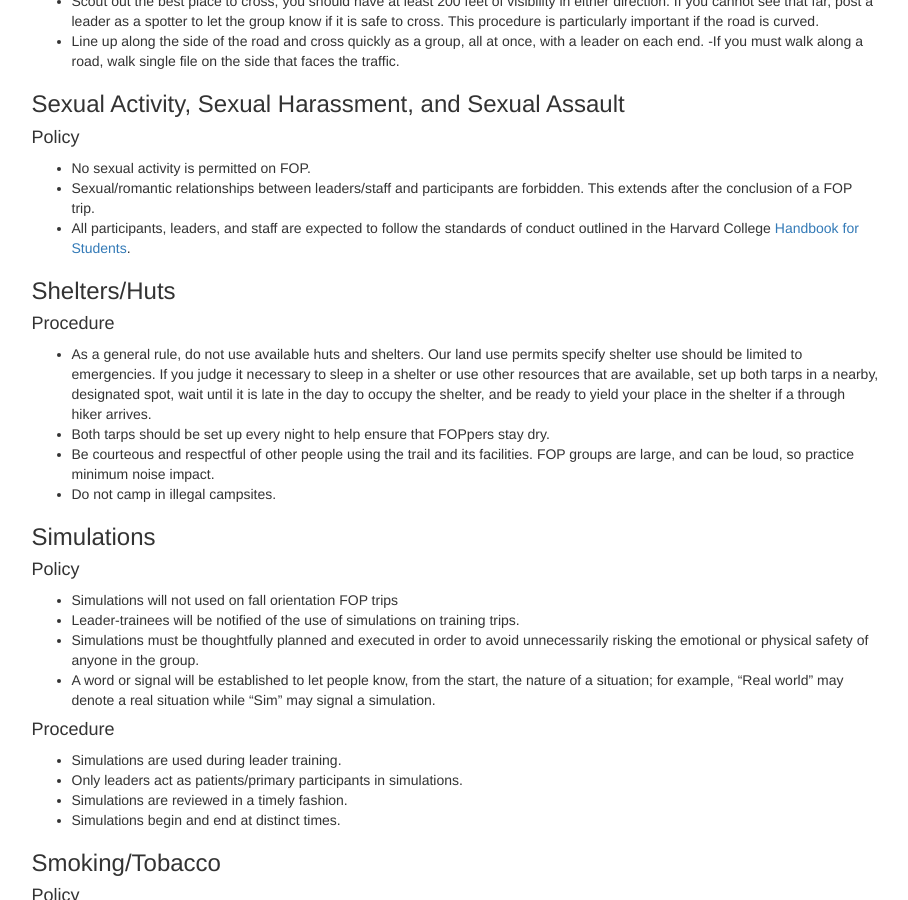
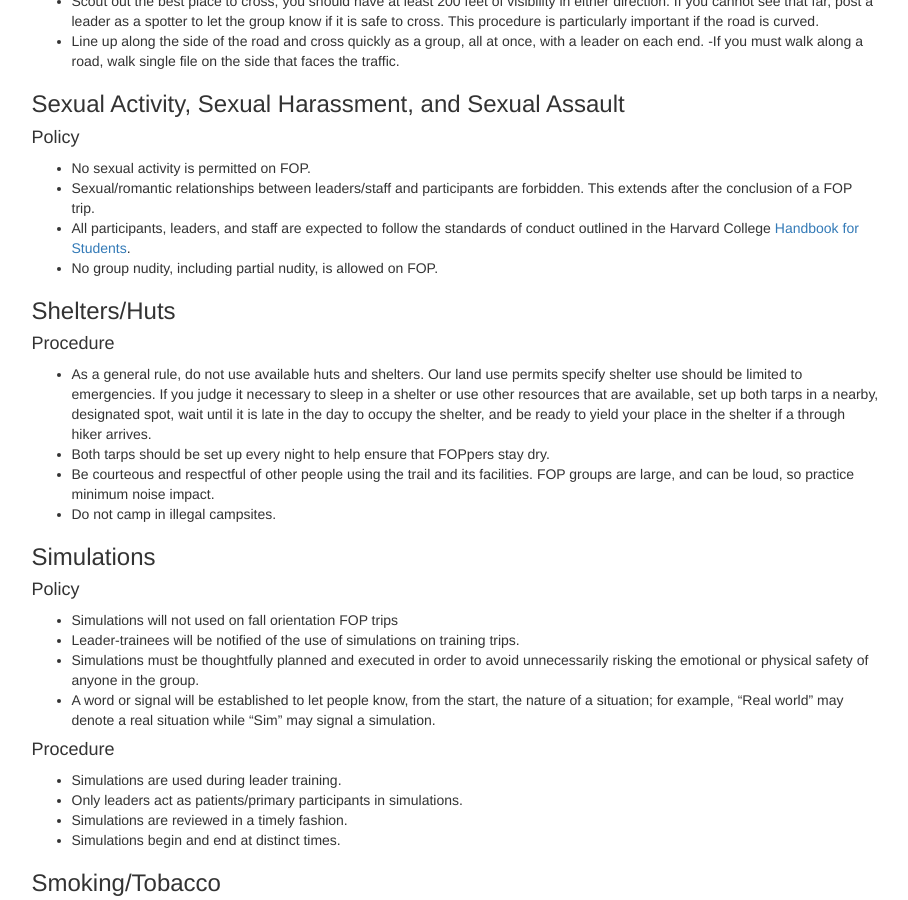
Before and after one commit to neo-project/global-blockchain-compliance-hub, a Jekyll site: the page built from _posts/1111-11-11-fop-policies-and-procedures.md, in a window 1280 px wide and 900 px high, scrolled down 4948 px. Shown: the whole window, without its empty margins (331-1239 px from the left). Built offline with Jekyll 4.4.1, drawn with Linux system fonts in a browser that asks for light colours; nearby versions of some CDN libraries; comment, search, counter and statistics services are not loaded.

Commit message:
Add "no group nudity" policy
The policy was added to the Sexual Activity, Sexual Harassment, and Sexual Assault section.

```diff
--- a/_posts/1111-11-11-fop-policies-and-procedures.md
+++ b/_posts/1111-11-11-fop-policies-and-procedures.md
@@ -246,6 +246,7 @@ tool if deemed necessary.
 - No sexual activity is permitted on FOP.
 - Sexual/romantic relationships between leaders/staff and participants are forbidden. This extends after the conclusion of a FOP trip.
 - All participants, leaders, and staff are expected to follow the standards of conduct outlined in the Harvard College [Handbook for Students](http://handbook.fas.harvard.edu).
+- No group nudity, including partial nudity, is allowed on FOP.
 
 ### Shelters/Huts
 
```
